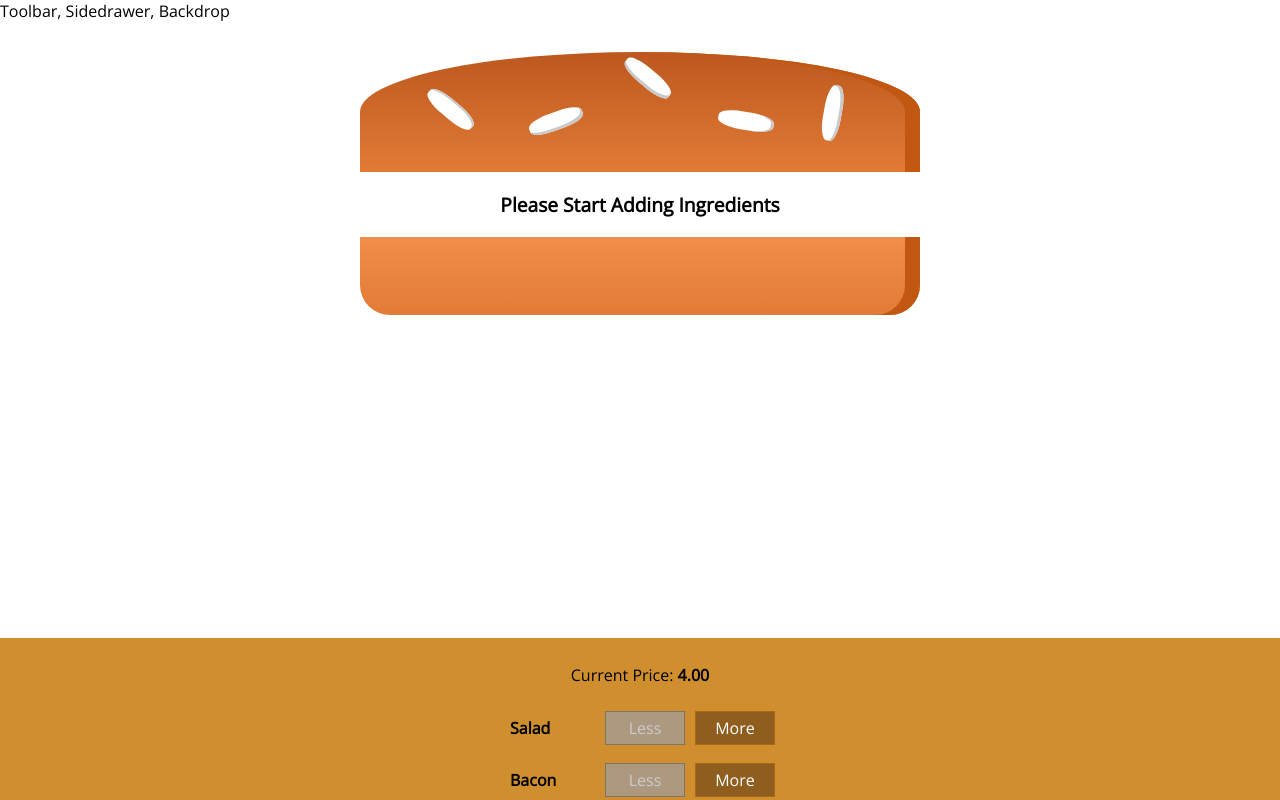
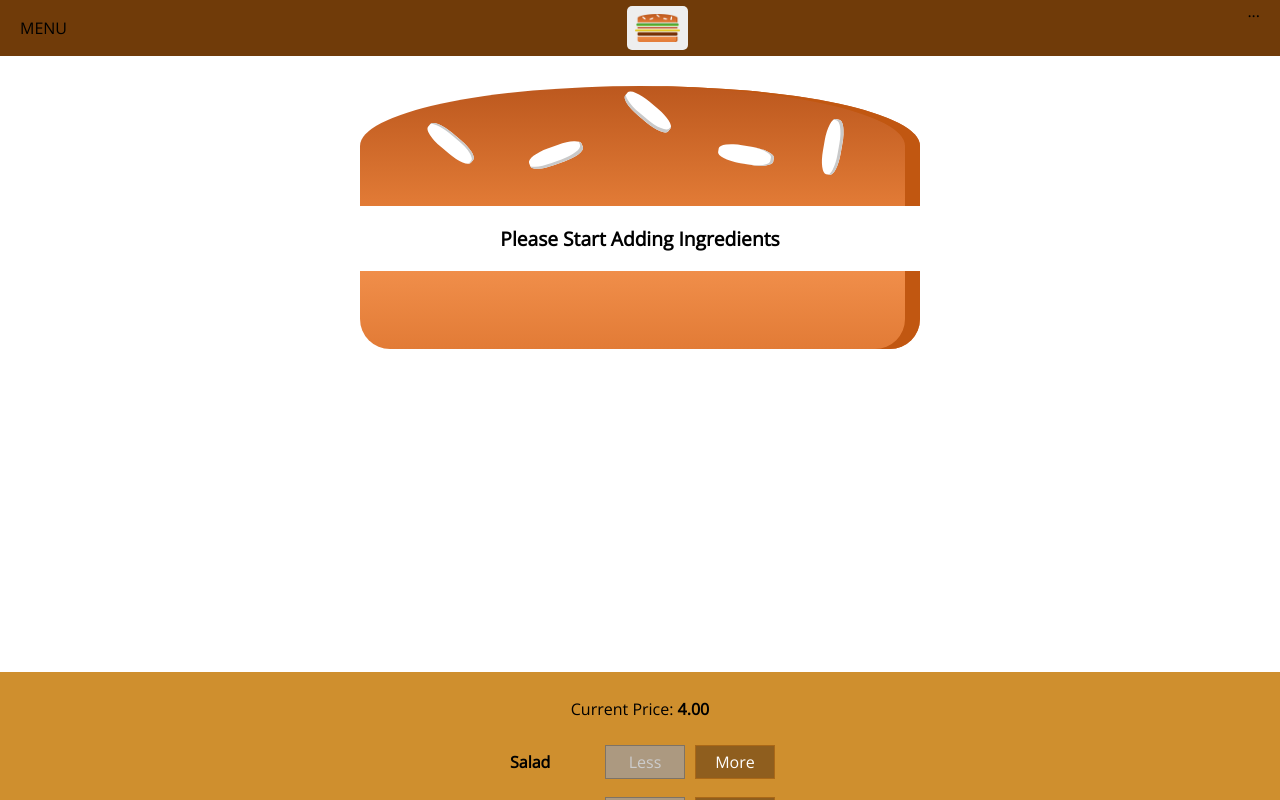
Before and after one commit to bdog72/Burger-Builder2, a React app: page / in a window 1280 px wide. Shown: the top 800 px of the page. Built offline with nearby package versions, Linux system fonts and the light colour scheme.

Commit message:
added toolbar

```diff
--- a/src/components/Burger/OrderSummary/OrderSummary.js
+++ b/src/components/Burger/OrderSummary/OrderSummary.js
@@ -17,6 +17,9 @@ const orderSummary = props => {
             <h3>Your Order</h3>
             <p>A delicious burger with the following ingredients</p>
             <ul>{ingredientSummary}</ul>
+            <p>
+                <strong>Total Price: {props.price.toFixed(2)}</strong>
+            </p>
             <p>Continue to Checkout</p>
             <Button btnType="Danger" clicked={props.purchaseCancelled}>
                 CANCEL
--- a/src/components/Layout/Layout.css
+++ b/src/components/Layout/Layout.css
@@ -1,3 +1,3 @@
 .Content {
-    margin-top: 16px;
+    margin-top: 72px;
 }
--- a/src/components/Layout/Layout.js
+++ b/src/components/Layout/Layout.js
@@ -1,10 +1,11 @@
 import React from 'react'
 import Aux from '../../hoc/Aux'
 import classes from './Layout.css'
+import Toolbar from '../Navigation/Toolbar/Toolbar'
 
 const layout = props => (
     <Aux>
-        <div>Toolbar, Sidedrawer, Backdrop</div>
+        <Toolbar />
         <main className={classes.Content}>{props.children}</main>
     </Aux>
 )
--- /dev/null
+++ b/src/components/Logo/Logo.css
@@ -0,0 +1,11 @@
+.Logo {
+    background-color: #eee;
+    padding: 8px;
+    height: 80%;
+    box-sizing: border-box;
+    border-radius: 5px;
+}
+
+.Logo img {
+    height: 100%;
+}
--- /dev/null
+++ b/src/components/Logo/Logo.js
@@ -0,0 +1,12 @@
+import React from 'react'
+
+import burgerLogo from '../../assets/images/burger-logo.png'
+import classes from './Logo.css'
+
+const logo = props => (
+    <div className={classes.Logo}>
+        <img src={burgerLogo} alt="MyBurger" />
+    </div>
+)
+
+export default logo
--- /dev/null
+++ b/src/components/Navigation/Toolbar/Toolbar.css
@@ -0,0 +1,18 @@
+.Toolbar {
+    height: 56px;
+    width: 100%;
+    position: fixed;
+    top: 0;
+    left: 0;
+    background-color: #703b09;
+    display: flex;
+    justify-content: space-between;
+    align-items: center;
+    padding: 0 20px;
+    box-sizing: border-box;
+    z-index: 90;
+}
+
+.Toolbar nav {
+    height: 100%;
+}
--- /dev/null
+++ b/src/components/Navigation/Toolbar/Toolbar.js
@@ -0,0 +1,14 @@
+import React from 'react'
+
+import classes from './Toolbar.css'
+import Logo from '../../Logo/Logo'
+
+const toolbar = props => (
+    <header className={classes.Toolbar}>
+        <div>MENU</div>
+        <Logo />
+        <nav>...</nav>
+    </header>
+)
+
+export default toolbar
--- a/src/containers/BurgerBuilder/BurgerBuilder.js
+++ b/src/containers/BurgerBuilder/BurgerBuilder.js
@@ -97,6 +97,7 @@ class BurgerBuilder extends Component {
                 >
                     <OrderSummary
                         ingredients={this.state.ingredients}
+                        price={this.state.totalPrice}
                         purchaseCancelled={this.purchaseCancelHandler}
                         purchaseContinued={this.purchaseContinueHandler}
                     />
```
Also changed, not shown: src/assets/images/burger-logo.png (added).
